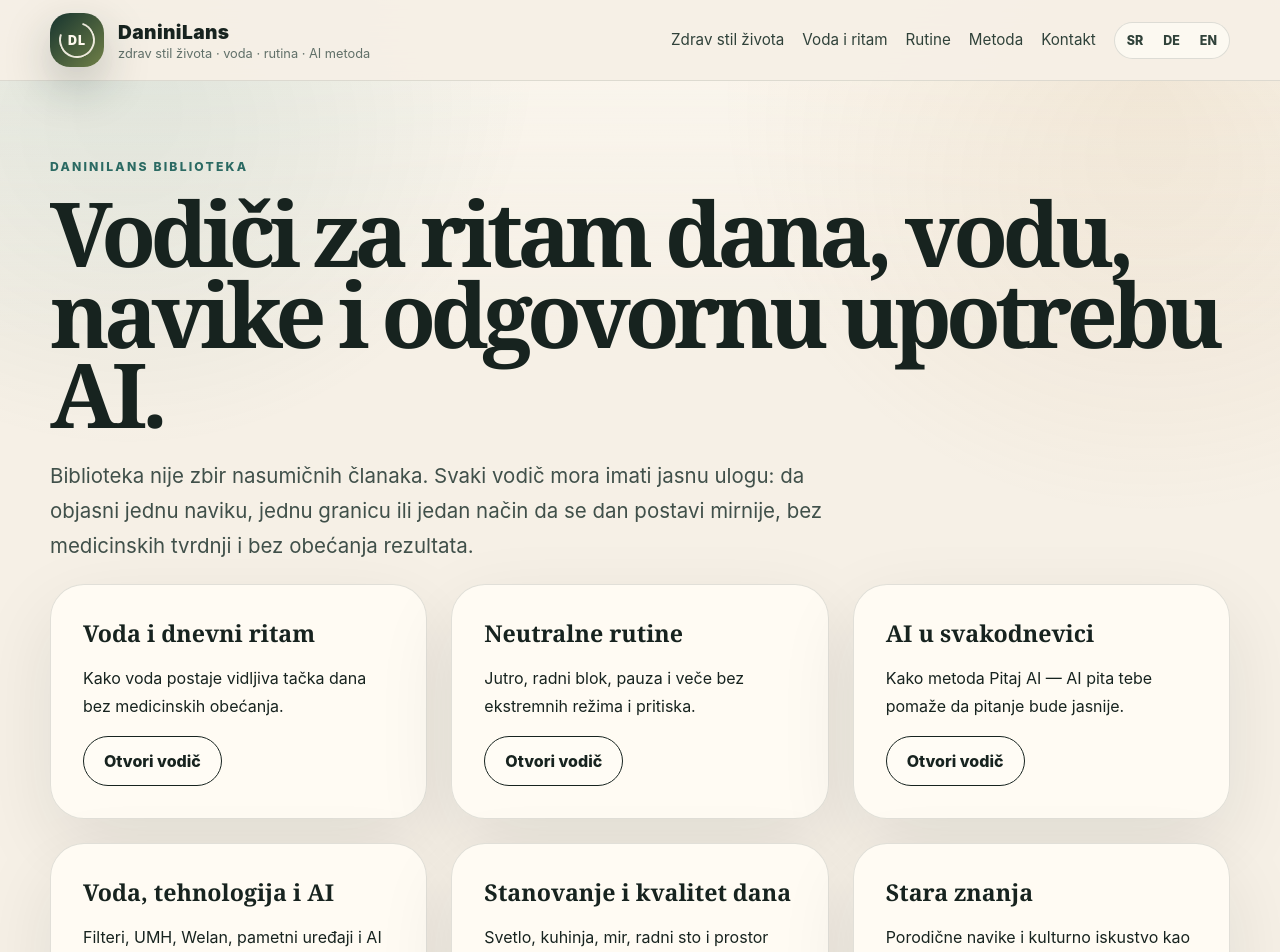
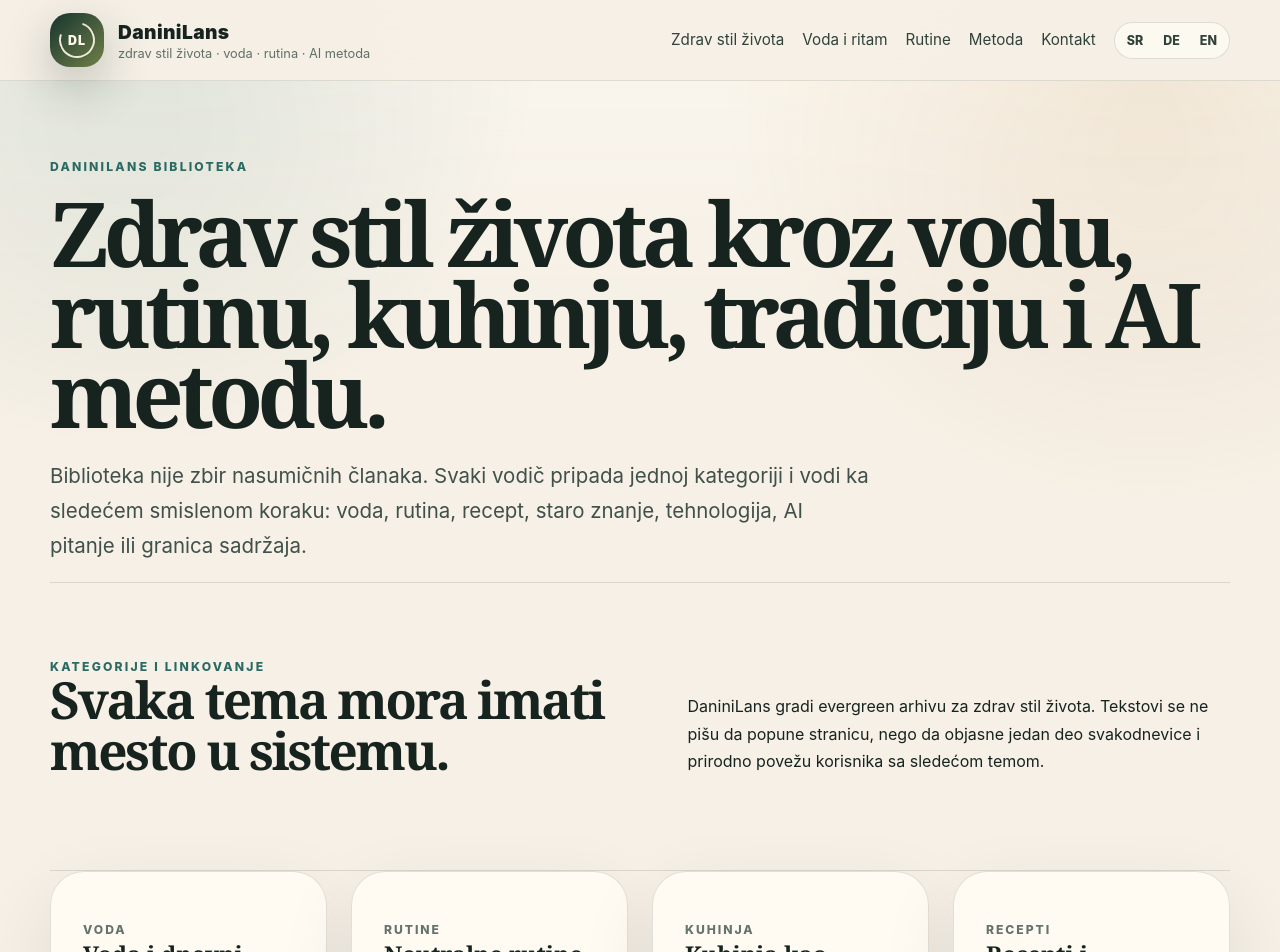
Before and after one commit to danininet/daninilans, a Next.js app: page /vodici in a window 1280 px wide. Shown: the top 952 px of the page. Built offline with nearby package versions, Linux system fonts and the light colour scheme.

Commit message:
Rework guides hub into content categories

```diff
--- a/app/vodici/page.tsx
+++ b/app/vodici/page.tsx
@@ -1,14 +1,16 @@
 import Link from "next/link";
 
-export const metadata={title:"Vodiči | DaniniLans",description:"Evergreen DaniniLans vodiči za vodu, dnevni ritam, neutralne rutine, AI metodu i nemedicinski okvir."};
+export const metadata={title:"Zdrav stil života vodiči | DaniniLans",description:"DaniniLans biblioteka vodiča za zdrav stil života: voda, rutine, kuhinja, recepti, stara znanja, tehnologija i AI metoda."};
 
-const guides=[
-  ["Voda i dnevni ritam","/voda-i-ritam","Kako voda postaje vidljiva tačka dana bez medicinskih obećanja."],
-  ["Neutralne rutine","/rutine","Jutro, radni blok, pauza i veče bez ekstremnih režima i pritiska."],
-  ["AI u svakodnevici","/vodici/ai-u-svakodnevici","Kako metoda Pitaj AI — AI pita tebe pomaže da pitanje bude jasnije."],
-  ["Voda, tehnologija i AI","/vodici/voda-tehnologija-i-ai","Filteri, UMH, Welan, pametni uređaji i AI u granicama svakodnevne organizacije."],
-  ["Stanovanje i kvalitet dana","/vodici/stanovanje-i-kvalitet-svakodnevice","Svetlo, kuhinja, mir, radni sto i prostor kao deo ritma života."],
-  ["Stara znanja","/stara-znanja","Porodične navike i kulturno iskustvo kao trag reda, ne kao dokaz lečenja."],
+const clusters=[
+  ["Voda", "Voda i dnevni ritam", "Kako voda postaje vidljiva tačka dana bez medicinskih obećanja.", "/voda-i-ritam"],
+  ["Rutine", "Neutralne rutine", "Jutro, radni blok, pauza, kuhinja i veče bez ekstremnih režima i pritiska.", "/rutine"],
+  ["Kuhinja", "Kuhinja kao centar rutine", "Kuhinja, aparati, filteri, recepti i priprema prostora kao praktičan sistem.", "/vodici/kuhinja-kao-centar-rutine"],
+  ["Recepti", "Recepti i kuhinjski ritam", "Čajevi, sezonski bokali, voda i jednostavna priprema dana bez terapijskih tvrdnji.", "/recepti"],
+  ["Stara znanja", "Tradicija i svakodnevica", "Porodične navike i Balkan iskustvo kao kulturni trag reda, ne kao dokaz lečenja.", "/stara-znanja"],
+  ["Tehnologija", "Voda, tehnologija i AI", "UMH, Welan, filteri, pametni uređaji i AI u granicama odgovorne edukacije.", "/vodici/voda-tehnologija-i-ai"],
+  ["AI metoda", "AI u svakodnevici", "Kako metoda Pitaj AI — AI pita tebe pomaže da pitanje bude jasnije.", "/vodici/ai-u-svakodnevici"],
+  ["Poverenje", "Knjiga utisaka", "Moderirani zapisi o svakodnevici, bez tvrdnji o zdravstvenom ishodu.", "/recenzije"],
 ];
 
-export default function Page(){return <div className="container section"><div className="eyebrow">DaniniLans biblioteka</div><h1>Vodiči za ritam dana, vodu, navike i odgovornu upotrebu AI.</h1><p className="lead">Biblioteka nije zbir nasumičnih članaka. Svaki vodič mora imati jasnu ulogu: da objasni jednu naviku, jednu granicu ili jedan način da se dan postavi mirnije, bez medicinskih tvrdnji i bez obećanja rezultata.</p><div className="grid three">{guides.map(([title,href,text])=><article className="card" key={href}><h3>{title}</h3><p>{text}</p><Link className="btn secondary" href={href}>Otvori vodič</Link></article>)}</div><section className="card disclaimer section"><h3>Kako se čita biblioteka</h3><p>DaniniLans vodiči su edukativni. Kada tema dodiruje zdravlje, terapiju, trudnoću, bolest, ishranu pod nadzorom ili tehničku bezbednost uređaja, potreban je stručan savet i provera dokumentacije.</p></section></div>}
+export default function Page(){return <div className="container section legalText"><div className="eyebrow">DaniniLans biblioteka</div><h1>Zdrav stil života kroz vodu, rutinu, kuhinju, tradiciju i AI metodu.</h1><p className="lead">Biblioteka nije zbir nasumičnih članaka. Svaki vodič pripada jednoj kategoriji i vodi ka sledećem smislenom koraku: voda, rutina, recept, staro znanje, tehnologija, AI pitanje ili granica sadržaja.</p><section className="section featureBand"><div><div className="eyebrow">Kategorije i linkovanje</div><h2>Svaka tema mora imati mesto u sistemu.</h2></div><p>DaniniLans gradi evergreen arhivu za zdrav stil života. Tekstovi se ne pišu da popune stranicu, nego da objasne jedan deo svakodnevice i prirodno povežu korisnika sa sledećom temom.</p></section><div className="grid four">{clusters.map(([cat,title,text,href])=><Link className="card" key={href} href={href}><span className="smallCaps">{cat}</span><h3>{title}</h3><p>{text}</p><span className="smallCaps">Otvori vodič</span></Link>)}</div><section className="card disclaimer section"><h3>Kako se čita biblioteka</h3><p>DaniniLans vodiči su edukativni. Kada tema dodiruje zdravlje, terapiju, trudnoću, bolest, ishranu pod nadzorom ili tehničku bezbednost uređaja, potreban je stručan savet i provera dokumentacije.</p><Link className="btn secondary" href="/disclaimer">Granice sadržaja</Link></section></div>}
```
